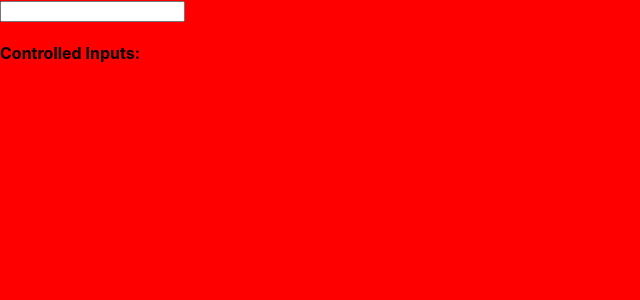
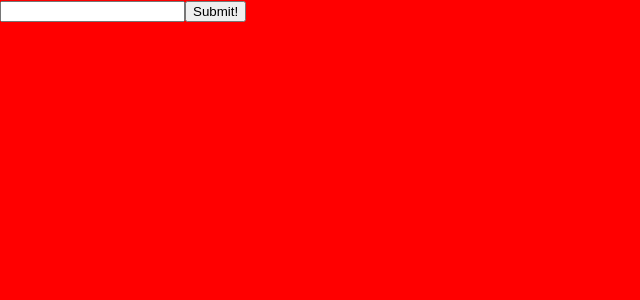
Before and after one commit to davido242/React-state-practicals, a React (Create React App) app: page / in a window 1280 px wide. Shown: the top 300 px of the page, without its empty margins (0-640 px from the left). Built offline with nearby package versions, Linux system fonts and the light colour scheme.

Commit message:
Controlled form and submitting it

```diff
--- a/src/App.js
+++ b/src/App.js
@@ -5,30 +5,41 @@ class App extends React.Component {
   constructor(props) {
     super(props);
     this.state = {
-      input: " "
+      input: '',
+      submit: ''
     };
-    this.handleChange = this.handleChange.bind(this)
+    this.handleChange = this.handleChange.bind(this);
+    this.handleSubmit = this.handleSubmit.bind(this);
   }
-
   handleChange(event) {
     this.setState({
       input: event.target.value
-  })
+    });
   }
-
+  handleSubmit(event) {
+    // Change code below this line
+event.preventDefault()
+this.setState ({
+  submit: this.state.input
+});
+    // Change code above this line
+  }
   render() {
     return (
       <div>
-          <input value={this.state.input} onChange={this.handleChange}/>
-          <h4>Controlled Inputs:</h4>
-          <h2>{this.state.input}</h2>
+        <form onSubmit={this.handleSubmit}>
+          {/* Change code below this line */}
+<input value={this.state.input} onChange={this.handleChange} />
+          {/* Change code above this line */}
+          <button type='submit'>Submit!</button>
+        </form>
+        {/* Change code below this line */}
+<h1>{this.state.submit}</h1>
+        {/* Change code above this line */}
       </div>
     );
   }
-
-  };
-
-
+}
 
 
 export default App;
```
Lines whose indentation alone changed are shown as unchanged.
